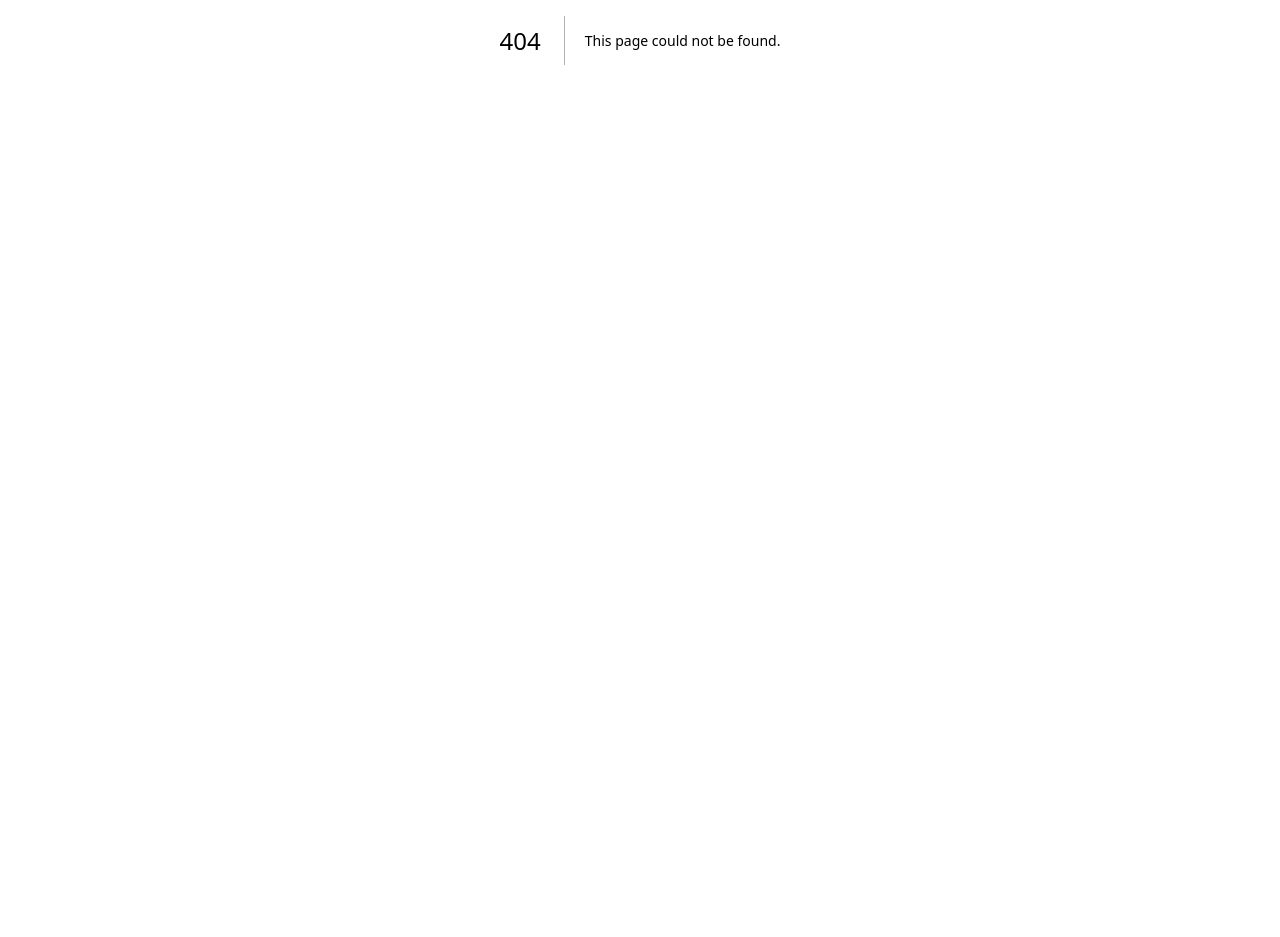
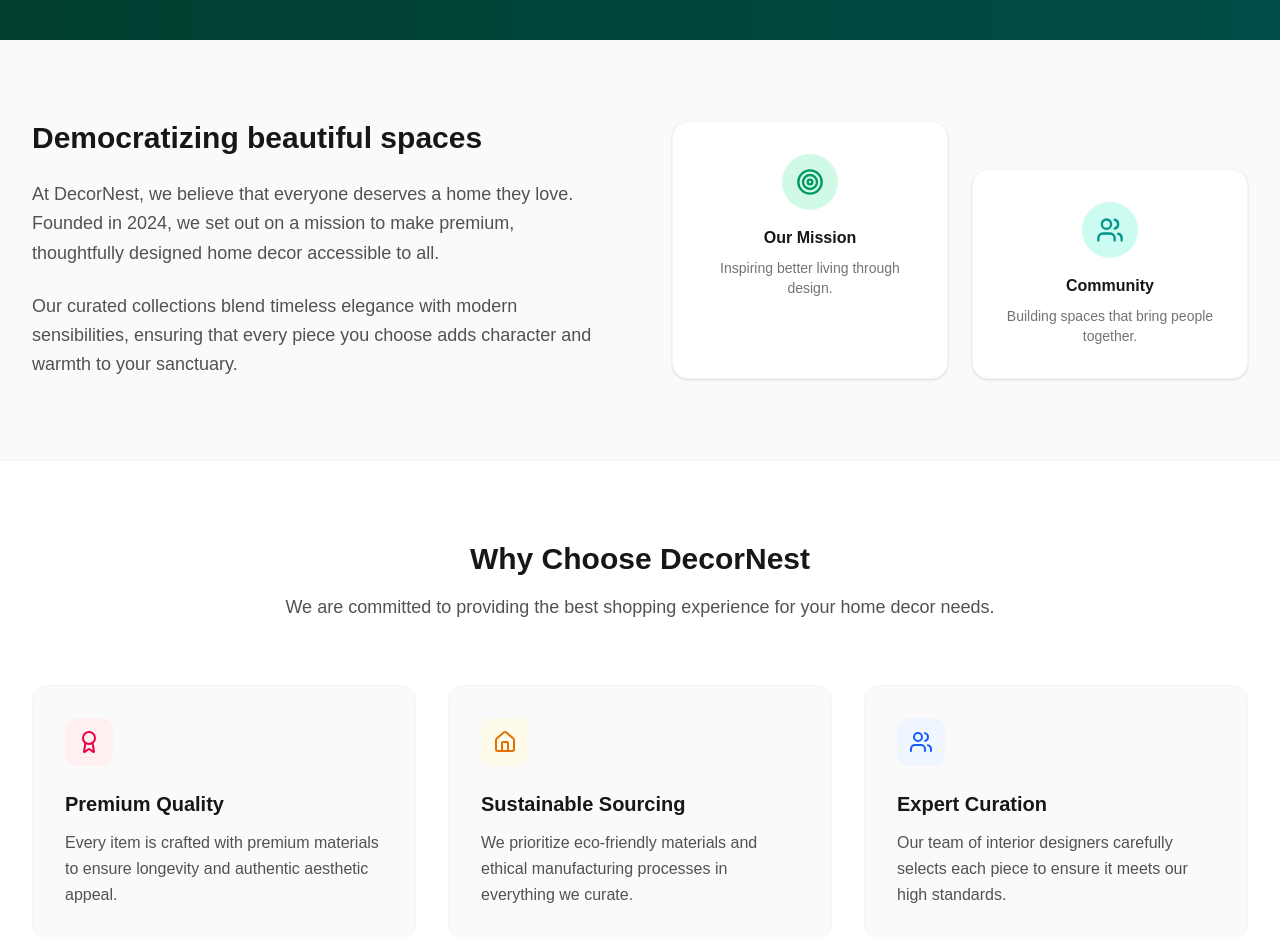
Before and after one commit to zahirraihan26/DecorNest, a Next.js app: page /about in a window 1280 px wide. Before the commit this address had no page. Shown: the part 360-1297 px from the top of the page. Before the commit the page ends 800 px from the top, so only its background shows below. Built offline with nearby package versions, Linux system fonts and the light colour scheme.

Commit message:
add about us page

```diff
--- /dev/null
+++ b/app/about/page.jsx
@@ -0,0 +1,110 @@
+import React from 'react';
+import { Home, Users, Target, Award } from 'lucide-react';
+import Link from 'next/link';
+
+export const metadata = {
+  title: 'About Us | DecorNest',
+  description: 'Learn about DecorNest, our story, mission, and the team bringing beautiful home decor to you.',
+};
+
+export default function AboutPage() {
+  return (
+    <main className="min-h-screen bg-neutral-50 pb-20">
+      {/* Hero Section */}
+      <section className="relative h-[400px] flex items-center justify-center bg-gradient-to-r from-emerald-900 to-teal-800 text-white overflow-hidden">
+        <div className="absolute inset-0 bg-black/20" />
+        <div className="relative z-10 text-center px-4 max-w-4xl mx-auto">
+          <h1 className="text-5xl md:text-6xl font-bold mb-6 tracking-tight">Our Story</h1>
+          <p className="text-lg md:text-xl text-emerald-50 max-w-2xl mx-auto leading-relaxed">
+            Crafting beautiful spaces and bringing your dream home to life with carefully curated decor pieces that tell a story.
+          </p>
+        </div>
+      </section>
+
+      {/* Mission & Vision */}
+      <section className="max-w-7xl mx-auto px-4 sm:px-6 lg:px-8 py-20">
+        <div className="grid md:grid-cols-2 gap-16 items-center">
+          <div>
+            <h2 className="text-3xl font-bold text-neutral-900 mb-6">Democratizing beautiful spaces</h2>
+            <p className="text-neutral-600 mb-6 text-lg leading-relaxed">
+              At DecorNest, we believe that everyone deserves a home they love. Founded in 2024, we set out on a mission to make premium, thoughtfully designed home decor accessible to all.
+            </p>
+            <p className="text-neutral-600 text-lg leading-relaxed">
+              Our curated collections blend timeless elegance with modern sensibilities, ensuring that every piece you choose adds character and warmth to your sanctuary.
+            </p>
+          </div>
+          <div className="grid grid-cols-2 gap-6">
+            <div className="bg-white p-8 rounded-2xl shadow-sm border border-neutral-100 flex flex-col items-center text-center hover:shadow-md transition-shadow">
+              <div className="w-14 h-14 bg-emerald-100 text-emerald-600 rounded-full flex items-center justify-center mb-4">
+                <Target className="w-7 h-7" />
+              </div>
+              <h3 className="font-semibold text-neutral-900 mb-2">Our Mission</h3>
+              <p className="text-sm text-neutral-500">Inspiring better living through design.</p>
+            </div>
+            <div className="bg-white p-8 rounded-2xl shadow-sm border border-neutral-100 flex flex-col items-center text-center mt-12 hover:shadow-md transition-shadow">
+              <div className="w-14 h-14 bg-teal-100 text-teal-600 rounded-full flex items-center justify-center mb-4">
+                <Users className="w-7 h-7" />
+              </div>
+              <h3 className="font-semibold text-neutral-900 mb-2">Community</h3>
+              <p className="text-sm text-neutral-500">Building spaces that bring people together.</p>
+            </div>
+          </div>
+        </div>
+      </section>
+
+      {/* Why Choose Us */}
+      <section className="bg-white py-20 border-y border-neutral-100">
+        <div className="max-w-7xl mx-auto px-4 sm:px-6 lg:px-8">
+          <div className="text-center max-w-3xl mx-auto mb-16">
+            <h2 className="text-3xl font-bold text-neutral-900 mb-4">Why Choose DecorNest</h2>
+            <p className="text-neutral-600 text-lg">We are committed to providing the best shopping experience for your home decor needs.</p>
+          </div>
+          <div className="grid md:grid-cols-3 gap-8">
+            {[
+              {
+                title: 'Premium Quality',
+                description: 'Every item is crafted with premium materials to ensure longevity and authentic aesthetic appeal.',
+                icon: Award,
+                color: 'text-rose-600',
+                bg: 'bg-rose-50'
+              },
+              {
+                title: 'Sustainable Sourcing',
+                description: 'We prioritize eco-friendly materials and ethical manufacturing processes in everything we curate.',
+                icon: Home,
+                color: 'text-amber-600',
+                bg: 'bg-amber-50'
+              },
+              {
+                title: 'Expert Curation',
+                description: 'Our team of interior designers carefully selects each piece to ensure it meets our high standards.',
+                icon: Users,
+                color: 'text-blue-600',
+                bg: 'bg-blue-50'
+              }
+            ].map((feature, idx) => (
+              <div key={idx} className="p-8 rounded-2xl bg-neutral-50 border border-neutral-100 hover:bg-white hover:shadow-lg transition-all duration-300">
+                <div className={`w-12 h-12 rounded-xl flex items-center justify-center mb-6 ${feature.bg} ${feature.color}`}>
+                  <feature.icon className="w-6 h-6" />
+                </div>
+                <h3 className="text-xl font-bold text-neutral-900 mb-3">{feature.title}</h3>
+                <p className="text-neutral-600 leading-relaxed">{feature.description}</p>
+              </div>
+            ))}
+          </div>
+        </div>
+      </section>
+
+      {/* CTA */}
+      <section className="py-20 text-center px-4">
+        <h2 className="text-3xl font-bold text-neutral-900 mb-6">Ready to transform your space?</h2>
+        <p className="text-neutral-600 mb-8 max-w-xl mx-auto text-lg">
+          Explore our latest collection and find the perfect pieces for your home.
+        </p>
+        <Link href="/" className="inline-flex items-center justify-center px-8 py-3.5 text-base font-medium text-white bg-emerald-600 rounded-full hover:bg-emerald-700 transition-colors shadow-sm hover:shadow">
+          Shop Now
+        </Link>
+      </section>
+    </main>
+  );
+}
```
